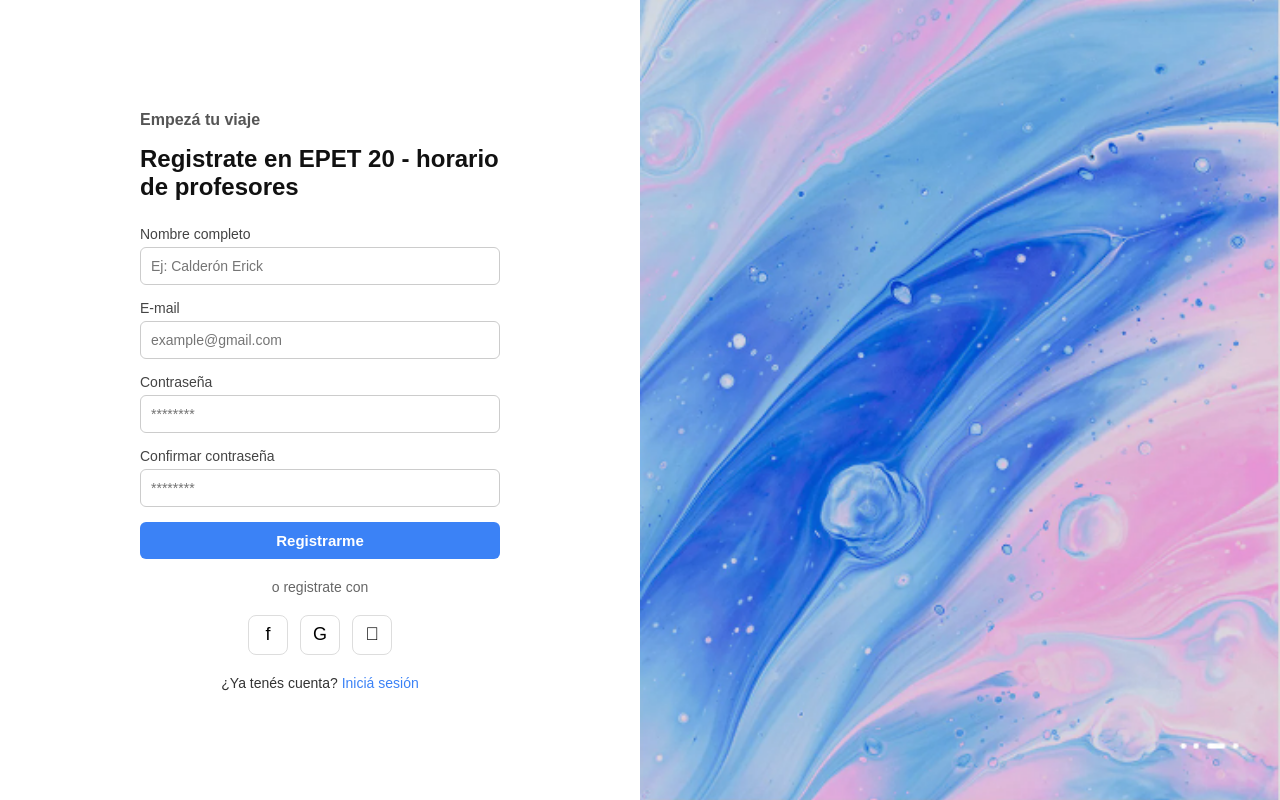
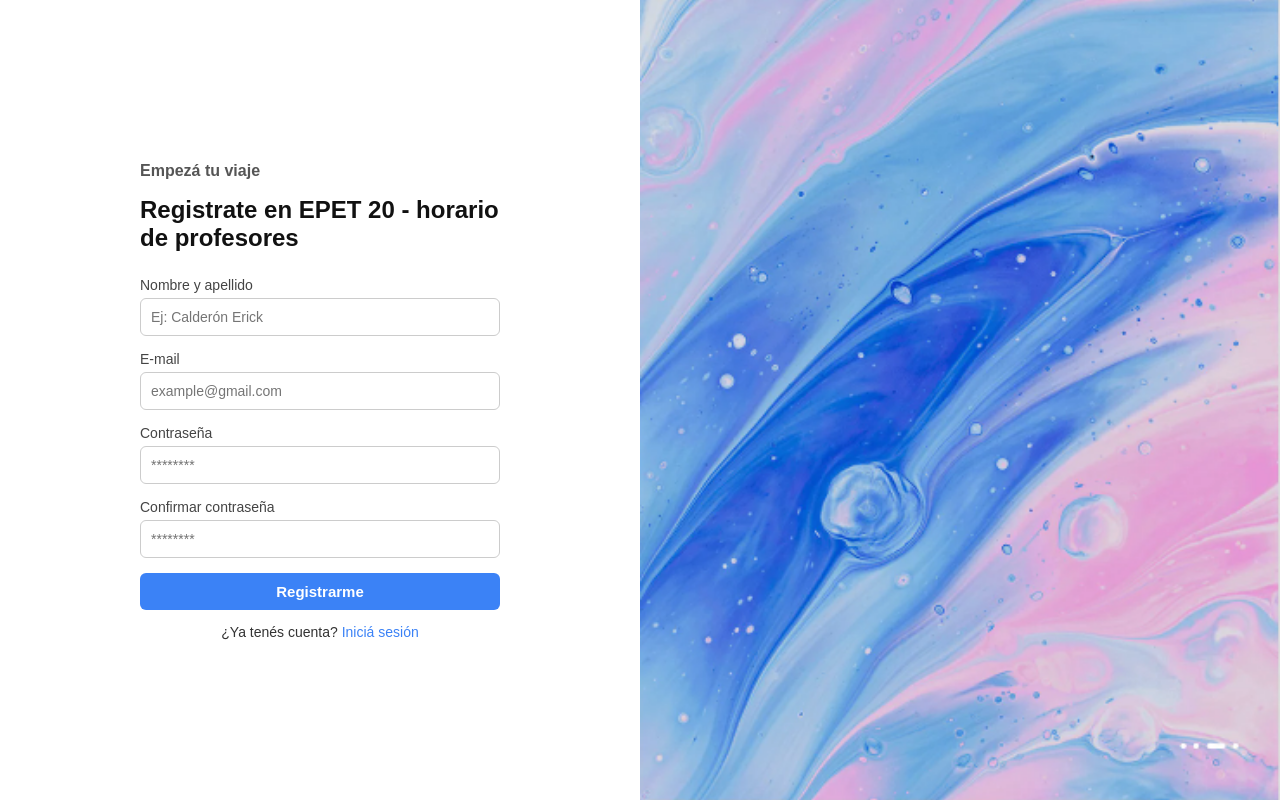
Before and after one commit to rorocaceres/widi-my-app, a React (Create React App) app: page /register in a window 1280 px wide. Built offline with nearby package versions, Linux system fonts and the light colour scheme; no server answers.

Commit message:
Agrego permisos de profesores

```diff
--- a/src/pagess/Register.jsx
+++ b/src/pagess/Register.jsx
@@ -1,17 +1,18 @@
 import React, { useState } from "react";
-import '../disenios/Login.css';
-import { createUserWithEmailAndPassword, updateProfile } from "firebase/auth";
-import { auth, db } from "../Firebase/client";
-import { doc, setDoc } from "firebase/firestore";
+import "../disenios/Login.css";
+import { createUserWithEmailAndPassword } from "firebase/auth";
+import { auth } from "../Firebase/client";
 import { useNavigate } from "react-router-dom";
+import { getFirestore, doc, setDoc } from "firebase/firestore"; // ✅ Import Firestore
 
 function Register() {
-  const [nombre, setNombre] = useState("");
   const [email, setEmail] = useState("");
   const [password, setPassword] = useState("");
   const [confirmPassword, setConfirmPassword] = useState("");
+  const [nombre, setNombre] = useState(""); // ✅ Nombre del profesor
   const [error, setError] = useState("");
   const navigate = useNavigate();
+  const db = getFirestore(); // ✅ Inicializamos Firestore
 
   const handleRegister = async (e) => {
     e.preventDefault();
@@ -22,15 +23,16 @@ function Register() {
     }
 
     try {
+      // ✅ Crear usuario en Firebase Authentication
       const userCredential = await createUserWithEmailAndPassword(auth, email, password);
       const user = userCredential.user;
 
-      await updateProfile(user, { displayName: nombre });
-
+      // ✅ Guardar en Firestore dentro de 'profesores'
       await setDoc(doc(db, "profesores", user.uid), {
+        uid: user.uid,
         nombre: nombre,
-        email: user.email,
-        rol: "profesor",
+        email: email,
+        rol: "profesor", // lo marcamos para distinguirlo más adelante
       });
 
       navigate("/Inicio");
@@ -56,7 +58,8 @@ function Register() {
           <h1 className="login-subtitle">Registrate en EPET 20 - horario de profesores</h1>
 
           <form onSubmit={handleRegister}>
-            <label htmlFor="nombre">Nombre completo</label>
+            {/* ✅ Nuevo campo nombre */}
+            <label htmlFor="nombre">Nombre y apellido</label>
             <input
               type="text"
               id="nombre"
@@ -103,20 +106,11 @@ function Register() {
             </button>
           </form>
 
-          <div className="divider">o registrate con</div>
-
-          <div className="social-buttons">
-            <button className="social-btn fb">f</button>
-            <button className="social-btn google">G</button>
-            <button className="social-btn apple"></button>
-          </div>
-
           <p className="register-text">
             ¿Ya tenés cuenta? <a href="/LoginTemp">Iniciá sesión</a>
           </p>
         </div>
       </div>
-
       <div className="login-right"></div>
     </div>
   );
```
